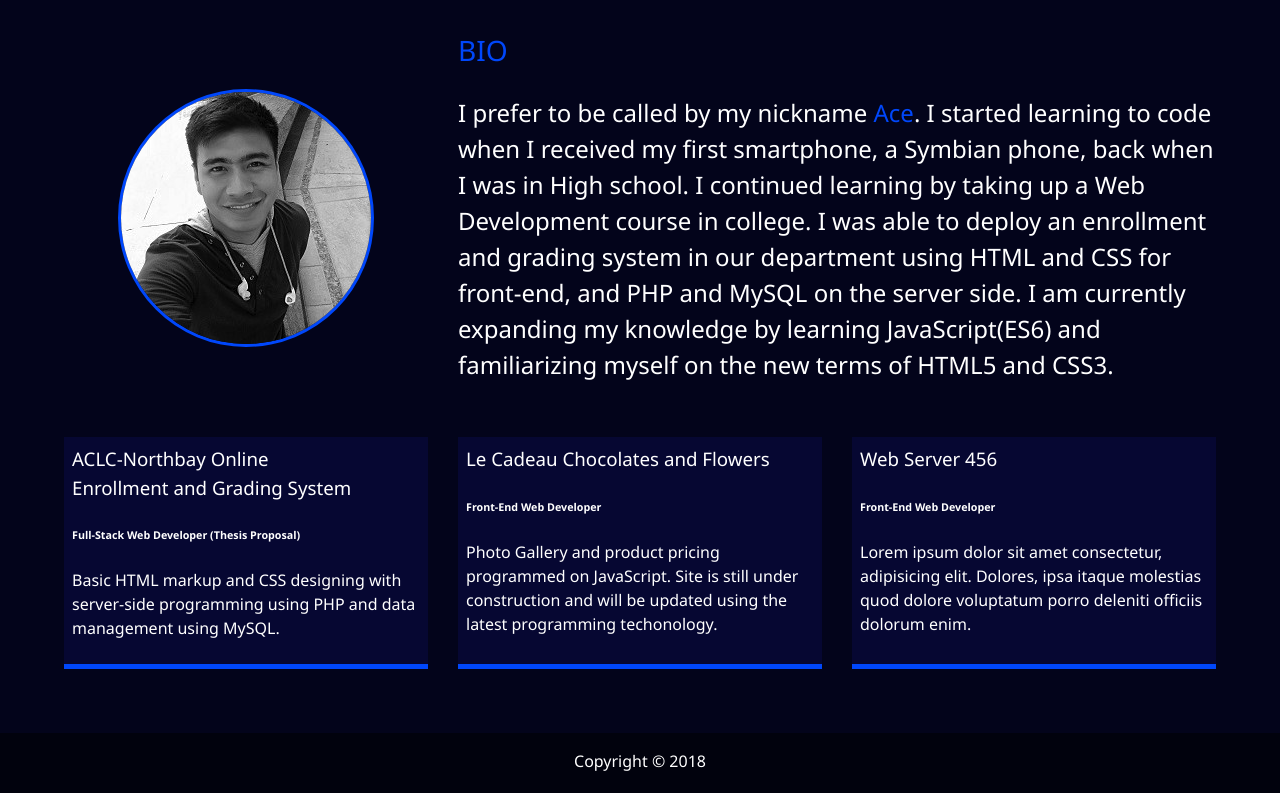
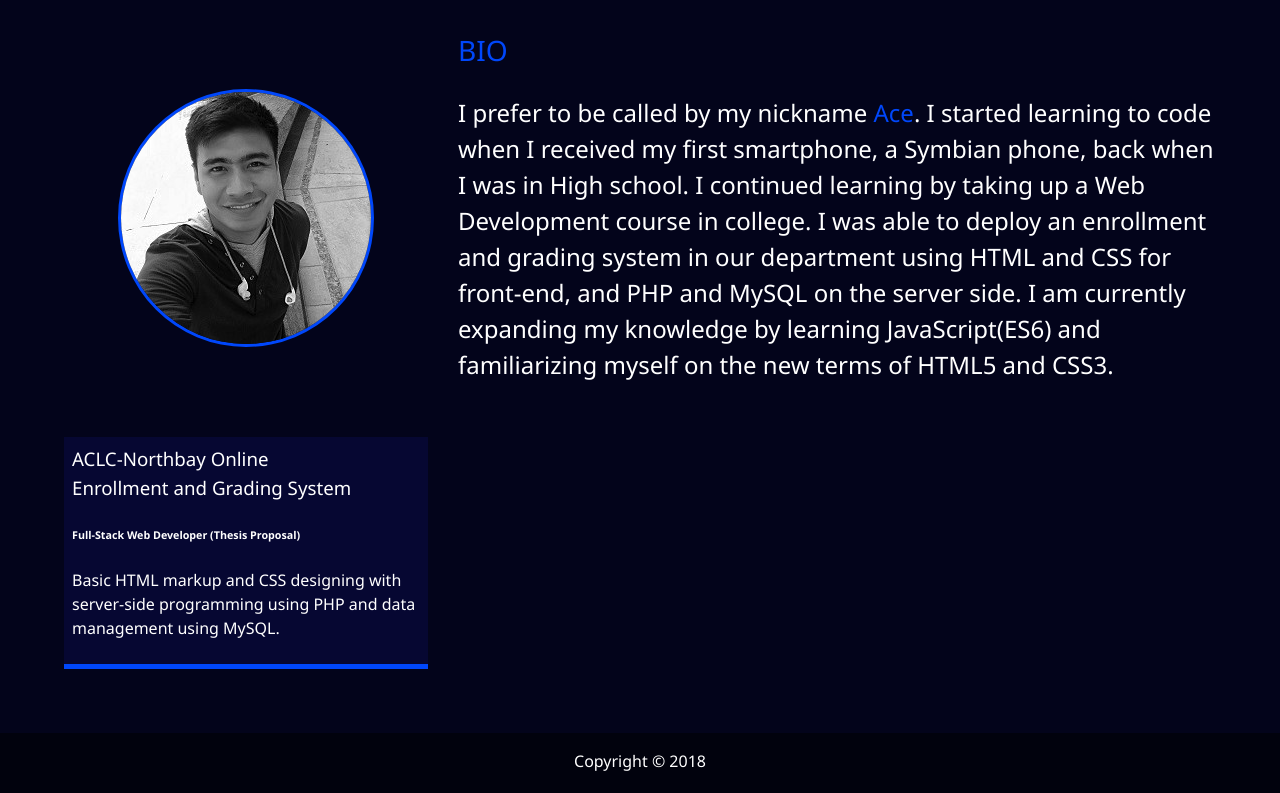
Before and after one commit to lancetech05/modern_portfolio, a website: page dist/about.html in a window 1280 px wide. Shown: the part 253-1046 px from the top of the page. Drawn offline with Linux system fonts and the light colour scheme.

Commit message:
Update about.html

```diff
--- a/dist/about.html
+++ b/dist/about.html
@@ -72,18 +72,7 @@
                 <h6>Full-Stack Web Developer (Thesis Proposal) </h6>
                 <p>Basic HTML markup and CSS designing with server-side programming using PHP and data management using MySQL.</p>
             </div>
-            <div class="job job-2">
-                <h3>Le Cadeau Chocolates and Flowers</h3>
-                <h6>Front-End Web Developer</h6>
-                <p>Photo Gallery and product pricing programmed on JavaScript. Site is still under construction and will
-                    be updated using the latest programming techonology.</p>
-            </div>
-            <div class="job job-3">
-                <h3>Web Server 456</h3>
-                <h6>Front-End Web Developer</h6>
-                <p>Lorem ipsum dolor sit amet consectetur, adipisicing elit. Dolores, ipsa itaque molestias quod dolore voluptatum
-                    porro deleniti officiis dolorum enim.</p>
-            </div>
+
         </div>
     </main>
 
```
